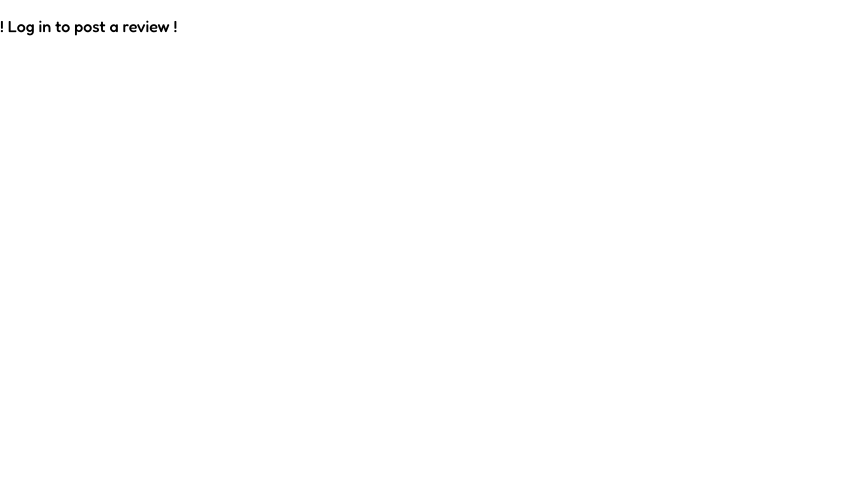
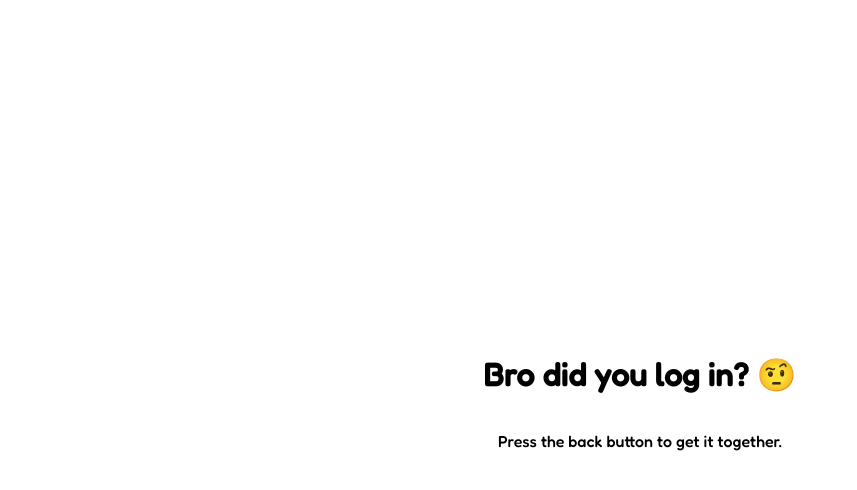
Before and after one commit to njneered/Yeet_or_Eat, a React (Create React App) app in the folder frontend/: page /submit in a window 1280 px wide. Shown: the top 490 px of the page, without its empty margins (0-857 px from the left). Built offline with nearby package versions, Linux system fonts and the light colour scheme.

Commit message:
Redirect user to feed immediately after login/signup

```diff
--- a/frontend/src/components/Header.jsx
+++ b/frontend/src/components/Header.jsx
@@ -1,6 +1,6 @@
 import React, { useState } from 'react';
 import './Header.css';
-import { FiMenu, FiX, FiSearch} from 'react-icons/fi';
+import { FiMenu, FiX, FiUser} from 'react-icons/fi';
 import { GiKnifeFork, GiPencil } from 'react-icons/gi';
 import { MdExpandMore, MdExpandLess } from 'react-icons/md';
 import { Link } from 'react-router-dom';
@@ -48,7 +48,7 @@ const Header =() => {
                     </Link>
 
                     <Link to="/profile" title="Profile">
-                        <FiSearch />
+                        <FiUser />
                     </Link>
 
                     <FiMenu onClick={() => setMenuOpen(true)} className="hamburger" />
--- a/frontend/src/components/ReviewForm.jsx
+++ b/frontend/src/components/ReviewForm.jsx
@@ -85,7 +85,7 @@ const ReviewForm = ({
       <input type="text" placeholder="Describe this meal in 7 words or less..." value={activity} onChange={(e) => setActivity(e.target.value)} />
 
       <label>Description</label>
-      <textarea placeholder = "How was the food? Share more about your meal and use @ to tag someone." value={reviewText} onChange={(e) => setReviewText(e.target.value)} />
+      <textarea placeholder = "How was the food? Describe this meal's feels, and use @ to tag someone." value={reviewText} onChange={(e) => setReviewText(e.target.value)} />
 
       <label>Cuisine</label>
       <select value={cuisine} onChange={(e) => setCuisine(e.target.value)}>
--- a/frontend/src/pages/Authentication.js
+++ b/frontend/src/pages/Authentication.js
@@ -1,10 +1,11 @@
 import React, {useState} from 'react';
 import Header from '../components/Header';
 import supabase from '../supabaseClient';
-
+import { useNavigate } from 'react-router-dom';
 import './Authentication.css';
 
 function Authentication(){
+  const navigate = useNavigate();
     // keeps track of whether the user is logging in/signing up
     const [isLoginMode, setIsLoginMode] = useState(true);
 
@@ -26,6 +27,7 @@ async function handleSubmit(event) {
     if (error) return alert('Login failed: ' + error.message);
     alert('Login successful!');
     console.log('User:', data.user);
+    navigate('/feed'); // takes user to feed page immediately after logging in
   } else {
     const { data, error } = await supabase.auth.signUp({ email, password });
     if (error) return alert('Signup failed: ' + error.message);
@@ -39,6 +41,7 @@ async function handleSubmit(event) {
       ]);
     }
 
+    navigate('/feed'); // takes user to feed page immediately after signing up
   }
 }
 
--- a/frontend/src/pages/Feed.js
+++ b/frontend/src/pages/Feed.js
@@ -1,4 +1,6 @@
 import React, { useEffect } from "react";
+import Header from '../components/Header';
+
 
 export default function Feed() {
   useEffect(() => {
@@ -8,5 +10,10 @@ export default function Feed() {
       .catch((err) => console.error(" Ping failed:", err));
   }, []);
 
-  return <h2>User Feed</h2>;
+  return (
+    <>
+      <Header />
+      <h2>Welcome to your feed!</h2>
+    </>
+  );
 }
--- a/frontend/src/pages/Profile.js
+++ b/frontend/src/pages/Profile.js
@@ -1,3 +1,11 @@
+import Header from '../components/Header';
+
+
 export default function Profile() {
-  return <h2>User Profile</h2>;
+    return (
+    <>
+      <Header />
+      <h2>Welcome to your profile!</h2>
+    </>
+  );
 }
--- a/frontend/src/pages/SubmitReview.jsx
+++ b/frontend/src/pages/SubmitReview.jsx
@@ -42,7 +42,19 @@ const SubmitReview = () => {
     loadUser();
   }, []);
 
-  if (!user) return <p>! Log in to post a review !</p>;
+  if (!user) return (
+    <div style={{
+      display: 'flex',
+      flexDirection: 'column',
+      justifyContent: 'center',
+      alignItems: 'center',
+      height: '100vh',
+      textAlign: 'center'
+    }}>
+      <h1>Bro did you log in? 🤨</h1>
+      <p>Press the back button to get it together.</p>
+    </div>
+  );
 
 
   // Insert new review into Supabase
@@ -73,7 +85,7 @@ const SubmitReview = () => {
         const { error } = await supabase.from('reviews').insert([review]);
 
         if (error) {
-            alert('Failed to submit review');
+            alert('Something went wrong dawg. Failed to submit review');
             console.error(error);
         } else {
             alert('Review submitted!');
```
Also changed, not shown: frontend/src/pages/Feed.css (added), frontend/src/pages/Profile.css (added).
